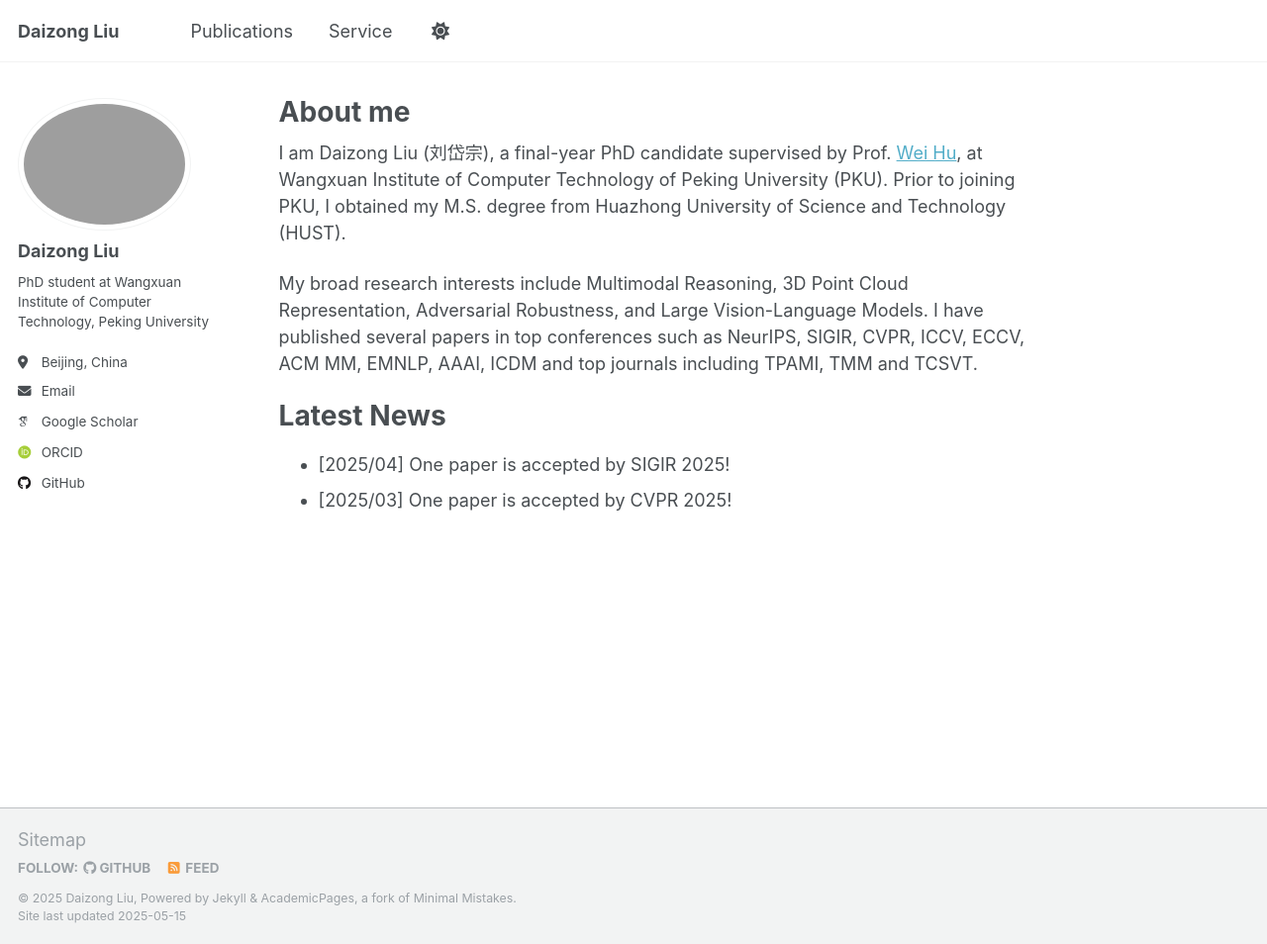
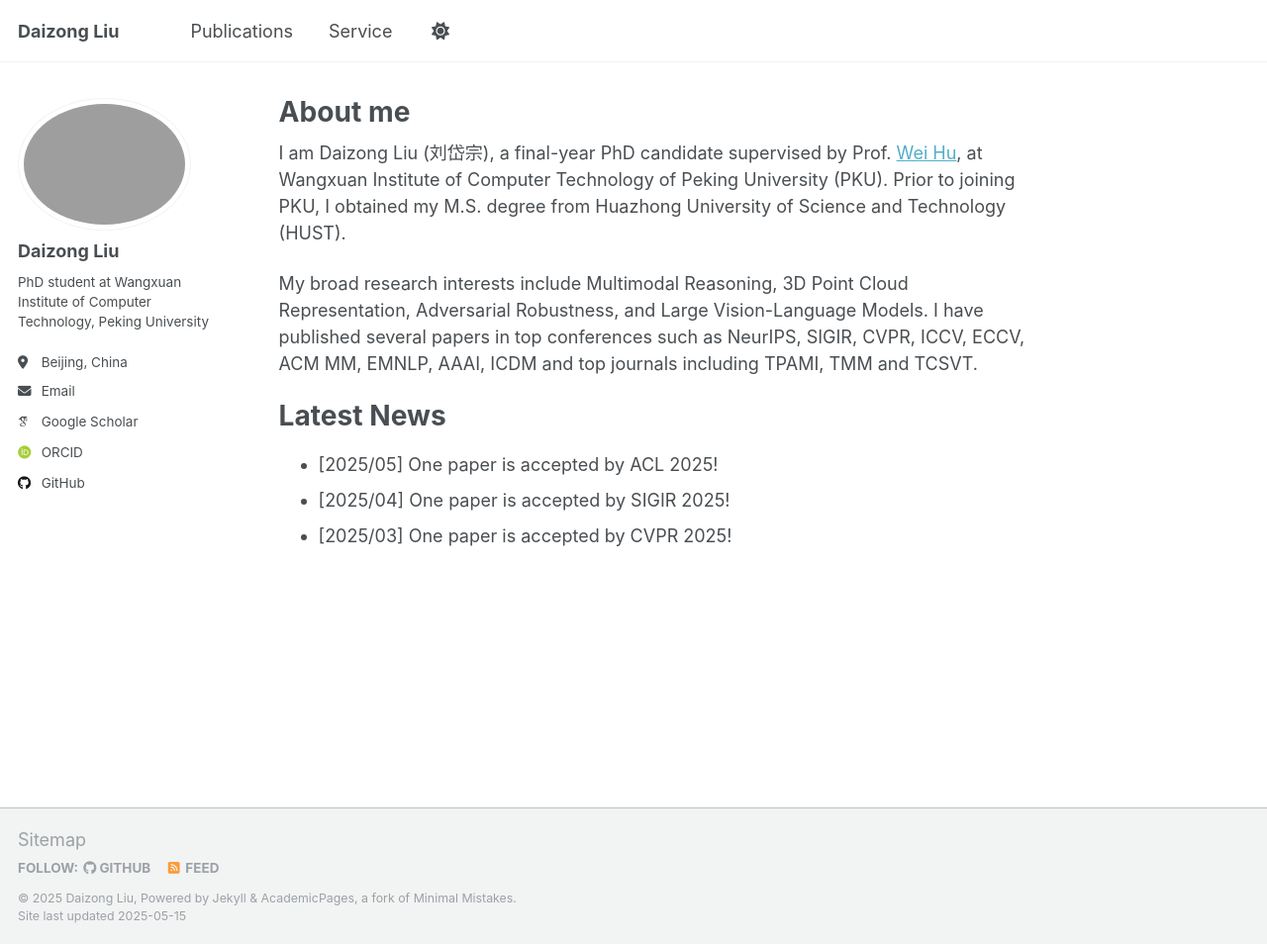
Before and after one commit to liudaizong/liudaizong.github.io, a Jekyll site: the page built from _pages/about.md, in a window 1280 px wide and 954 px high. Shown: the whole window at 99% size. Built offline with Jekyll 4.4.1, drawn with Linux system fonts in a browser that asks for light colours; some web fonts are replaced.

Commit message:
Update about.md

```diff
--- a/_pages/about.md
+++ b/_pages/about.md
@@ -14,5 +14,6 @@ My broad research interests include Multimodal Reasoning, 3D Point Cloud Represe
 
 Latest News
 ======
+* [2025/05] One paper is accepted by ACL 2025!
 * [2025/04] One paper is accepted by SIGIR 2025!
 * [2025/03] One paper is accepted by CVPR 2025!
```
